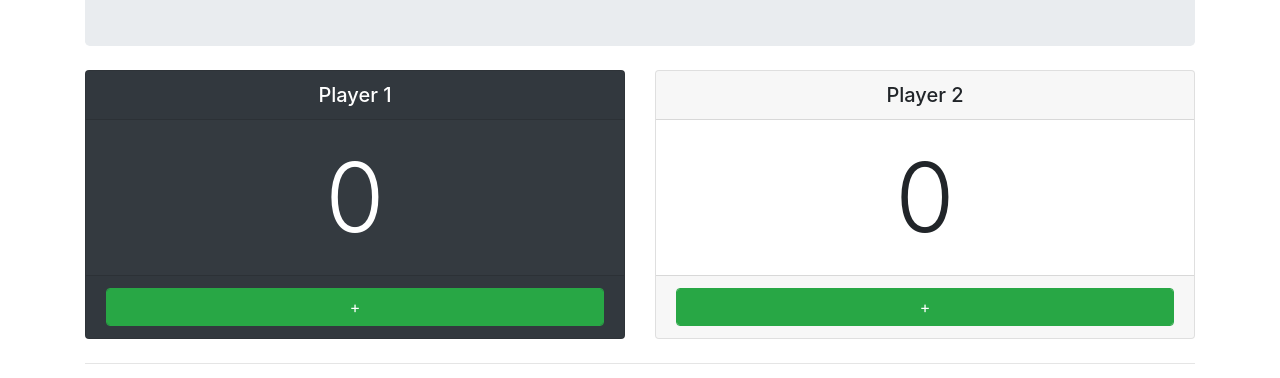
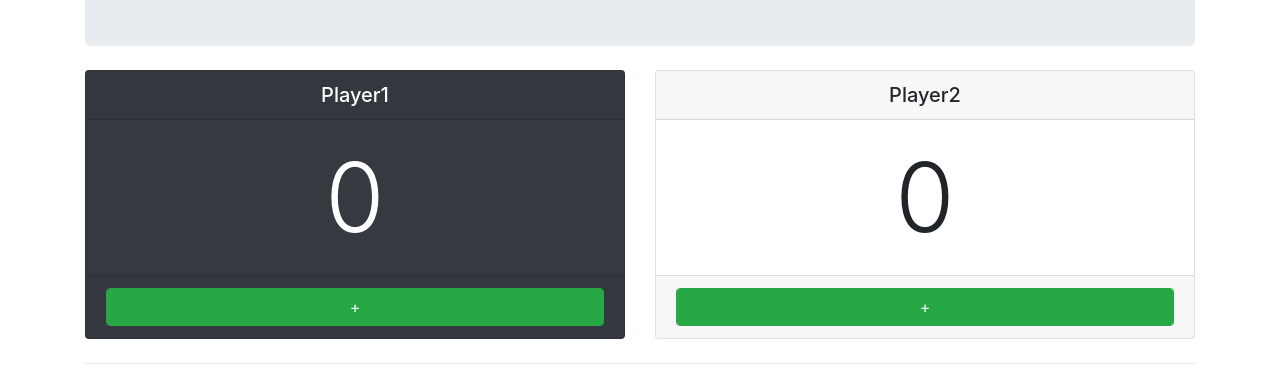
Before and after one commit to maslenm/week11-redux, a React (Create React App) app: page / in a window 1280 px wide. Shown: the part 162-540 px from the top of the page. Built offline with nearby package versions, Linux system fonts and the light colour scheme.

Commit message:
split app.js into components and added use of props

```diff
--- a/src/App.js
+++ b/src/App.js
@@ -1,3 +1,8 @@
+import Header from "./components/Header";
+import ResetButton from "./components/ResetButton";
+import Score from "./components/Score";
+import Winner from "./components/Winner";
+
 const App = ({
 	won,
 	p1Serving,
@@ -8,67 +13,27 @@ const App = ({
 	onReset,
 }) => (
 	<>
-		{/* header */}
-		<header className="jumbotron mt-4 mb-0">
-			<h1>PongPing</h1>
-		</header>
-
-		{/* scores */}
+		<Header />
+		{/* className on div here keeps Score rendered ui in row */}
 		<div className="row mb-4">
-			<div className="col-md-6 mt-4">
-				<div
-					className={`card text-center ${
-						p1Serving ? "bg-dark text-white" : ""
-					}`}
-				>
-					<h5 className="card-header">Player 1</h5>
-					<div className="card-body">
-						<p className="card-text display-1">{player1Score}</p>
-					</div>
-					<div className="card-footer">
-						<button
-							className="form-control btn btn-success"
-							onClick={onIncrementplayer1}
-						>
-							+
-						</button>
-					</div>
-				</div>
-			</div>
-
-			<div className="col-md-6 mt-4">
-				<div
-					className={`card text-center ${
-						p1Serving ? "" : "bg-dark text-white"
-					}`}
-				>
-					<h5 className="card-header">Player 2</h5>
-					<div className="card-body">
-						<p className="card-text display-1">{player2Score}</p>
-					</div>
-					<div className="card-footer">
-						<button
-							className="form-control btn btn-success"
-							onClick={onIncrementplayer2}
-						>
-							+
-						</button>
-					</div>
-				</div>
-			</div>
+			{" "}
+			{/* passing props into <Score /> */}
+			<Score
+				player={"Player1"}
+				handleClickPlayerScore={onIncrementplayer1}
+				currentScore={player1Score}
+				server={p1Serving}
+			/>
+			<Score
+				player={"Player2"}
+				handleClickPlayerScore={onIncrementplayer2}
+				currentScore={player2Score}
+				server={!p1Serving}
+			/>
 		</div>
-
-		{/* winner message */}
-		{won ? (
-			<h2 className="alert alert-success">{`Player ${won} wins!`}</h2>
-		) : null}
-
+		<Winner winner={won} />
 		<hr />
-
-		{/* reset button */}
-		<button className="btn btn-danger" onClick={onReset}>
-			Reset
-		</button>
+		<ResetButton handleReset={onReset} />
 	</>
 );
 
--- /dev/null
+++ b/src/components/Header.js
@@ -0,0 +1,9 @@
+const Header = () => (
+	<>
+		<header className="jumbotron mt-4 mb-0">
+			<h1>PongPing</h1>
+		</header>
+	</>
+);
+
+export default Header;
--- /dev/null
+++ b/src/components/ResetButton.js
@@ -0,0 +1,9 @@
+const ResetButton = ({ handleReset }) => (
+	<>
+		<button className="btn btn-danger" onClick={handleReset}>
+			Reset
+		</button>
+	</>
+);
+
+export default ResetButton;
--- /dev/null
+++ b/src/components/Score.js
@@ -0,0 +1,22 @@
+const Score = ({ server, player, currentScore, handleClickPlayerScore }) => (
+	<>
+		<div className="col-md-6 mt-4">
+			<div className={`card text-center ${server ? "bg-dark text-white" : ""}`}>
+				<h5 className="card-header">{player}</h5>
+				<div className="card-body">
+					<p className="card-text display-1">{currentScore}</p>
+				</div>
+				<div className="card-footer">
+					<button
+						className="form-control btn btn-success"
+						onClick={handleClickPlayerScore}
+					>
+						+
+					</button>
+				</div>
+			</div>
+		</div>
+	</>
+);
+
+export default Score;
--- /dev/null
+++ b/src/components/Winner.js
@@ -0,0 +1,9 @@
+const Winner = ({ winner }) => (
+	<>
+		{winner ? (
+			<h2 className="alert alert-success">{`Player ${winner} wins!`}</h2>
+		) : null}
+	</>
+);
+
+export default Winner;
```
